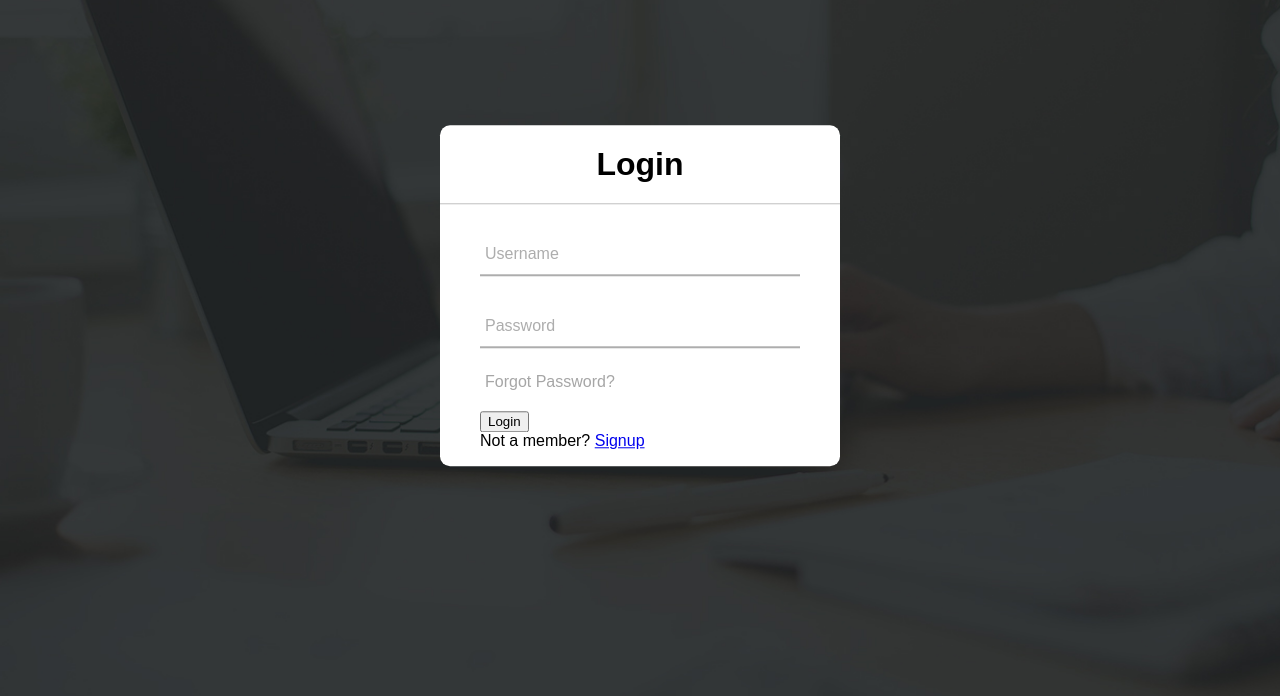
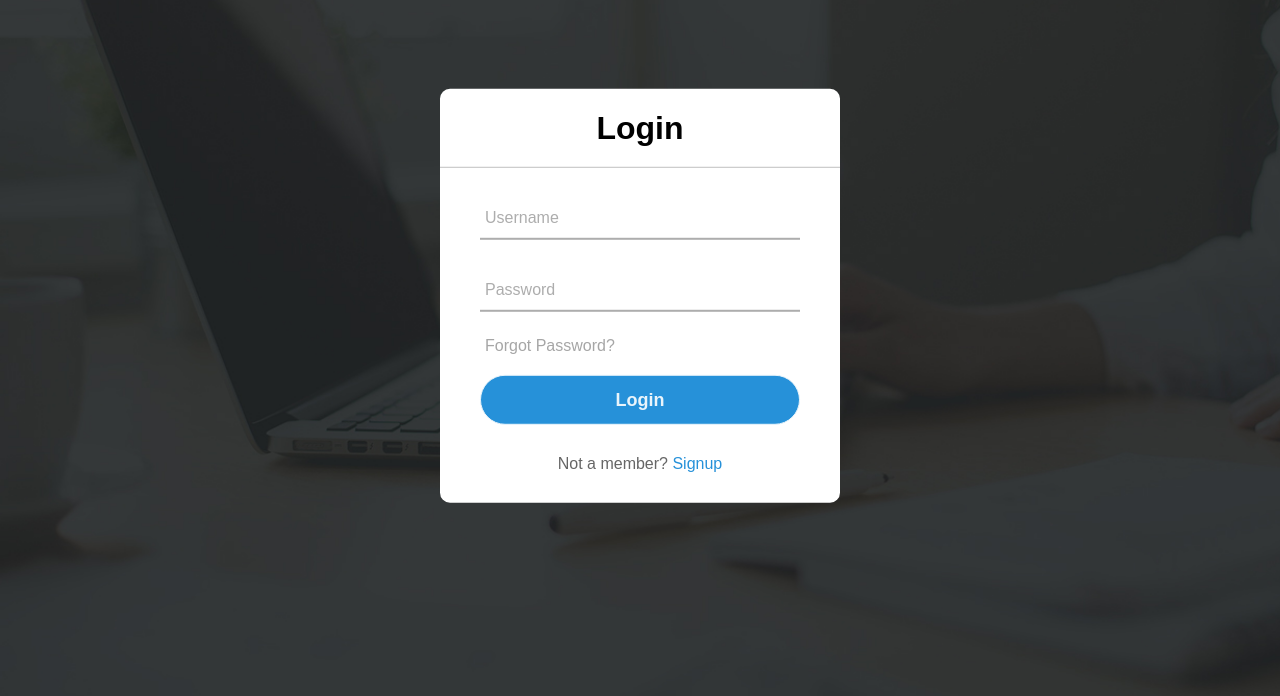
Before and after one commit to Beatrika/Traditat-Shqiptare, a PHP site: page /login.html in a window 1280 px wide. Shown: the part 104-800 px from the top of the page. Run offline with PHP 8.4, Linux system fonts and the light colour scheme.

Commit message:
new uptade, input

```diff
--- a/login.css
+++ b/login.css
@@ -121,3 +121,32 @@ nav ul li a{
   .pass:hover{
     text-decoration: underline;
   }
+  input[type="submit"]{
+    width: 100%;
+    height: 50px;
+    border: 1px solid;
+    background: #2691d9;
+    border-radius: 25px;
+    font-size: 18px;
+    color: #e9f4fb;
+    font-weight: 700;
+    cursor: pointer;
+    outline: none;
+  }
+  input[type="submit"]:hover{
+    border-color: #55afeb;
+    transition: 0.5s;
+  }
+  .signup_link{
+    margin: 30px 0;
+    text-align: center;
+    font-size: 16px;
+    color: #666666;
+  }
+  .signup_link a{
+    color: #2691d9;
+    text-decoration: none;
+  }
+  .signup_link a:hover{
+    text-decoration: underline;
+  }
```
